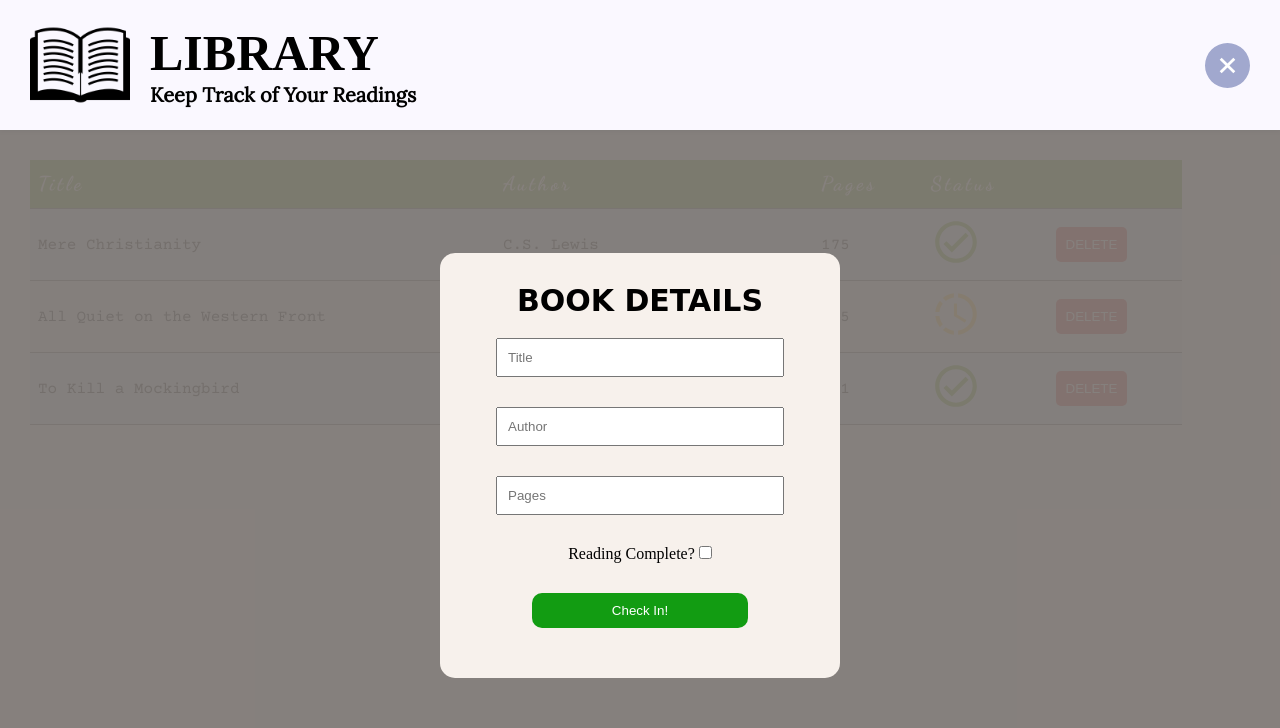
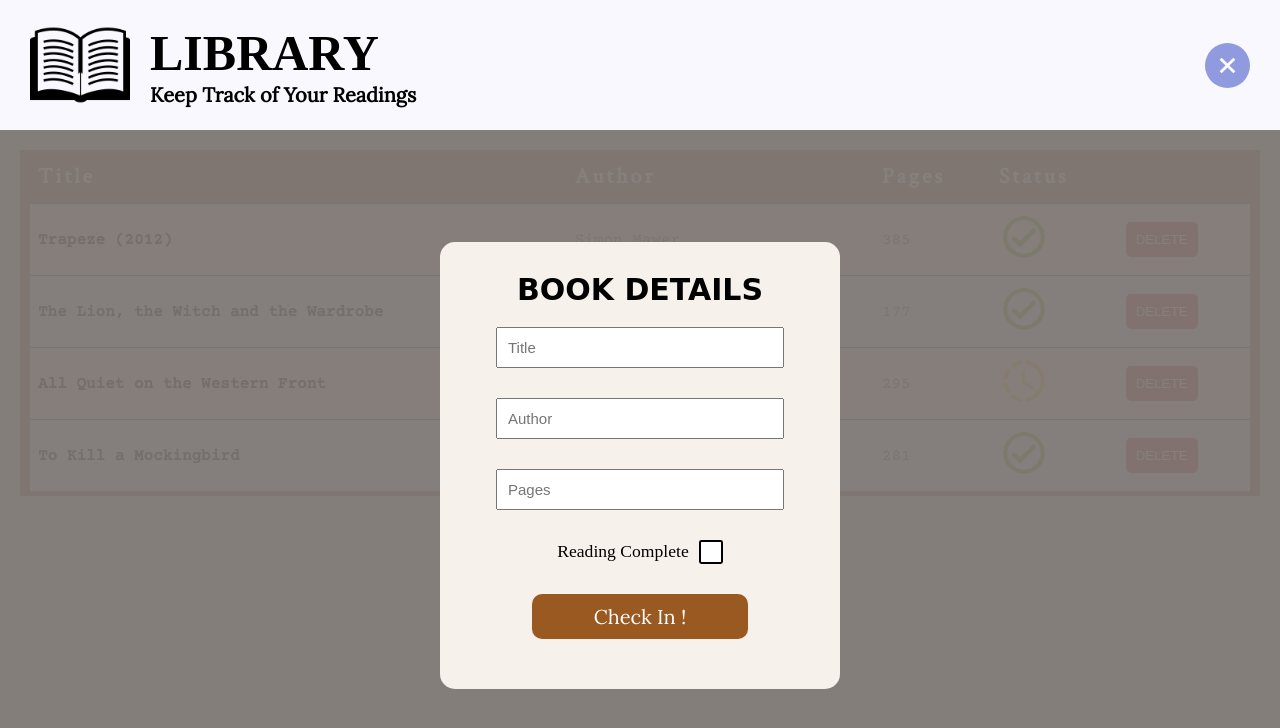
Before and after one commit to NovaCat35/library, a website: page index.html in a window 1280 px wide. Both pictures are taken after a click on the button 1227 px from the left and 65 px from the top of the page. Drawn offline with nearby package versions, Linux system fonts and the light colour scheme; a web font is replaced by a local one.

Commit message:
Stylize library table and form

```diff
--- a/index.html
+++ b/index.html
@@ -30,11 +30,11 @@
                     <input type="text" id="title" name="title" placeholder="Title" required>
                     <input type="text" id="author" name="author" placeholder="Author" required>
                     <input type="number" id="pages" name="pages" placeholder="Pages" required>
-                    <div>
-                        <label for="status">Reading Complete?</label>
+                    <div class="status-container">
+                        <label for="status">Reading Complete</label>
                         <input type="checkbox" id="status" name="status">
                     </div>
-                    <button type="submit">Check In!</button>
+                    <button type="submit">Check In !</button>
                 </form>
             </div>
         </div>
@@ -56,6 +56,12 @@
             </table>
         </div>
     </main>
+    <!-- <footer>
+        Copyright © 2023 NovaCat35
+        <a href="https://github.com/NovaCat35">
+            <img src="images/github.svg" alt="github icon">
+        </a>
+    </footer> -->
     <script src="script.js"></script>
 </body>
 </html>
--- a/script.js
+++ b/script.js
@@ -115,9 +115,15 @@ function addRemoveModal(displayFormBtn, modal) {
 // Sample Books at initial start of UI
 const sampleBooks = [
   {
-    title: 'Mere Christianity',
+    title: 'Trapeze (2012)',
+    author: 'Simon Mawer',
+    pages: 385,
+    status: true,
+  },
+  {
+    title: 'The Lion, the Witch and the Wardrobe',
     author: 'C.S. Lewis',
-    pages: 175,
+    pages: 177,
     status: true,
   },
   {
--- a/styles.css
+++ b/styles.css
@@ -1,29 +1,35 @@
 :root {
     --header-background: #faf8ff;
     --light-grey: rgb(182, 185, 200);
-    --display-form-btn-background: rgb(161, 168, 206);
+    --display-form-btn-background: rgb(143, 155, 222);
     --display-form-btn-color: invert(100%) sepia(0%) saturate(7500%) hue-rotate(100deg) brightness(115%) contrast(106%);
     --header-h1-font: 'Bona Nova', serif;
     --header-h2-font: 'Lora', serif;
     --header-height: 130px;
 
     --modal-h1-font: 'Fredericka the Great', cursive;
+    --form-btn-font: 'Lora', serif;
     --modal-background: rgba(125, 119, 116, 0.935);
     --form-background: rgb(247, 241, 236);
-    --form-btn-background: rgb(18, 156, 18);
+    --form-btn-background: rgb(154, 89, 32);
     --button-color: rgb(255, 255, 255);
 
+    --main-background: rgb(237, 219, 219);
     --border-color: rgb(83, 83, 83);
-    --row-even-background: #f5f7f8;
-    --row-odd-background: #e0f2fe;
+    --th-background: rgb(170, 104, 81);
+    --row-even-background: #f8f5f5;
+    --row-odd-background: #fee5e0;
+    --td-color: rgb(107, 102, 102);
     --td-font: 'Courier Prime', monospace;
-    --th-font: 'Dancing Script', cursive;
+    --th-font: 'Crimson Text', serif;
 
     --in-progress-color: invert(86%) sepia(56%) saturate(3489%) hue-rotate(325deg) brightness(97%) contrast(103%);
     --complete-color: invert(43%) sepia(90%) saturate(998%) hue-rotate(52deg) brightness(98%) contrast(90%);
 
-    --delete-btn-background: rgb(218, 42, 42);
-    --delete-btn-background-hover: rgb(241, 10, 10);
+    --delete-btn-background: rgb(196, 40, 40);
+    --delete-btn-background-hover: rgb(226, 30, 30);
+
+    --footer-background: rgb(234, 212, 212);;
 }
 
 * {
@@ -33,6 +39,10 @@
 
 html, body {
     min-height: 100vh;
+}
+body {
+    display: flex;
+    flex-direction: column;
 }
 button {
     cursor: pointer;
@@ -60,6 +70,7 @@ header .navbar {
     padding: 30px;
     background: var(--header-background);
     box-shadow: 0 1px 5px 1px var(--light-grey);
+    z-index: 2;
 }
 header .header-left {
     display: flex;
@@ -81,6 +92,10 @@ header .header-left img{
     transition: transform .2s ease-in-out;
 }
 .navbar .display-form-btn img {
+    -webkit-user-drag: none;
+    -moz-user-drag: none;
+    -o-user-drag: none;
+    user-drag: none;
     filter: var(--display-form-btn-color);
 }
 .navbar .display-form-btn.display-form-btn.add-btn:hover {
@@ -95,18 +110,23 @@ header .header-left img{
 
 /*****************/
 /***** TABLE *****/
+main{
+    flex: 1;
+    background: var(--main-background);
+}
 .table-container {
-    /* display: grid;
-    grid-template-columns: repeat(auto-fit, minmax(100px, 1fr));
-    gap: 10px; */
-    padding: 30px;
+    display: flex;
+    justify-content: center;
+    padding: 20px;
 }
 table {
     background: var(--card-background);
-    padding: 20px;
-    width: 90vw;
+    width: 100%;
     border-collapse: collapse;
-
+    border-left: 10px solid var(--th-background);
+    border-right: 10px solid var(--th-background);
+    border-bottom: 5px solid var(--th-background);
+    border-radius: 10px;
 }
 table th, table td {
     padding: 8px;
@@ -114,16 +134,21 @@ table th, table td {
 
 }
 table th {
-    font-size: 20px;
+    font-size: 22px;
     font-family: var(--th-font);
     letter-spacing: 3px;
     padding: 12px 8px;
     text-align: left;
-    background-color: #70a61a;
+    background-color: var(--th-background);
     color: white;
+}
+table td:first-child {
+    font-weight: 700;
+    color: black;
 }
 table td {
     font-family: var(--td-font);
+    color: var(--td-color);
 }
 table tr:nth-child(even) {
     background-color: var(--row-even-background);
@@ -168,9 +193,16 @@ table img.complete:hover {
 /*****************/
 /***** FORM *****/
 .modal.hidden {
-    display: none;
+    /* display: none; */
+    opacity: 0;
+    visibility: hidden;
+    height: 0;
+    overflow: hidden;
+    transition: min-height 1s ease-in-out;
 }
 .modal {
+    opacity: 1;
+    visibility: visible;
     position: absolute;
     z-index: 1;
     width: 100vw;
@@ -197,19 +229,80 @@ table img.complete:hover {
     align-items: center;
     gap: 30px;
 }
+.modal form input{
+    font-size: 15px;
+}
 .modal form input:not([type='checkbox']) {
     width: 80%;
     padding: 10px;
 }
+.modal form .status-container {
+    display: flex;
+    justify-content: center;
+    align-items: center;
+    gap: 10px;
+}
+label {
+    font-size: 1.1rem;
+}
+.modal form input[type='checkbox'] {
+    -webkit-appearance: none;
+    appearance: none;
+    background-color: #fff;
+    width: 1.5rem;
+    height: 1.5rem;
+    border: 2px solid black;
+    border-radius: 0.15rem;
+    display: grid;
+    place-content: center;
+}
+.modal form input[type="checkbox"]::before {
+    content: "";
+    width: 1.3rem;
+    height: 1.3rem;
+    transform: scale(0);
+    transition: 120ms transform ease-in-out;
+    box-shadow: inset 1em 1em var(--form-btn-background);
+    clip-path: polygon(28% 38%, 41% 53%, 75% 24%, 86% 38%, 40% 78%, 15% 50%);
+}
+.modal form input[type="checkbox"]:checked::before {
+    transform: scale(1);
+}
 .modal form button  {
     color: var(--button-color);
     width: 60%;
+    font-size: 20px;
+    font-family: var(--form-btn-font);
     background: var(--form-btn-background);
     padding: 10px;
     border: none;
     border-radius: 10px;
 }
 
+/*****************/
+/***** FOOTER *****/
+/* footer {
+    display: flex;
+    justify-content: center;
+    align-items: center;
+    gap: 15px;
+    background-color: var(--footer-background);
+    color: black;
+    font-size: 18px;
+    padding: .6em;
+}
+footer a {
+    display: flex;
+    align-items: center;
+}
+footer img {
+    border-radius: 50%;
+    width: 30px;
+    transition: transform .5s ease-in-out;
+}
+footer img:hover {
+    transform: rotate(360deg);
+} */
 
 @keyframes pop{
     50% {transform: scale(1.2);}
```
Also changed, not shown: images/github.svg (added), images/minimalist-neutral-wallpaper-1.jpg (added).
